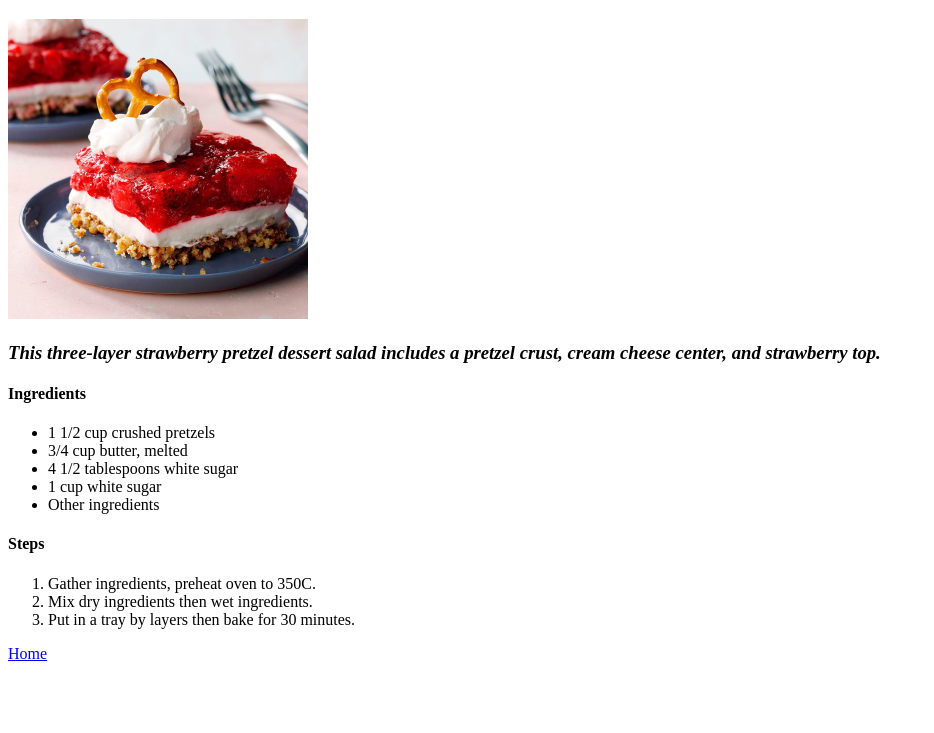
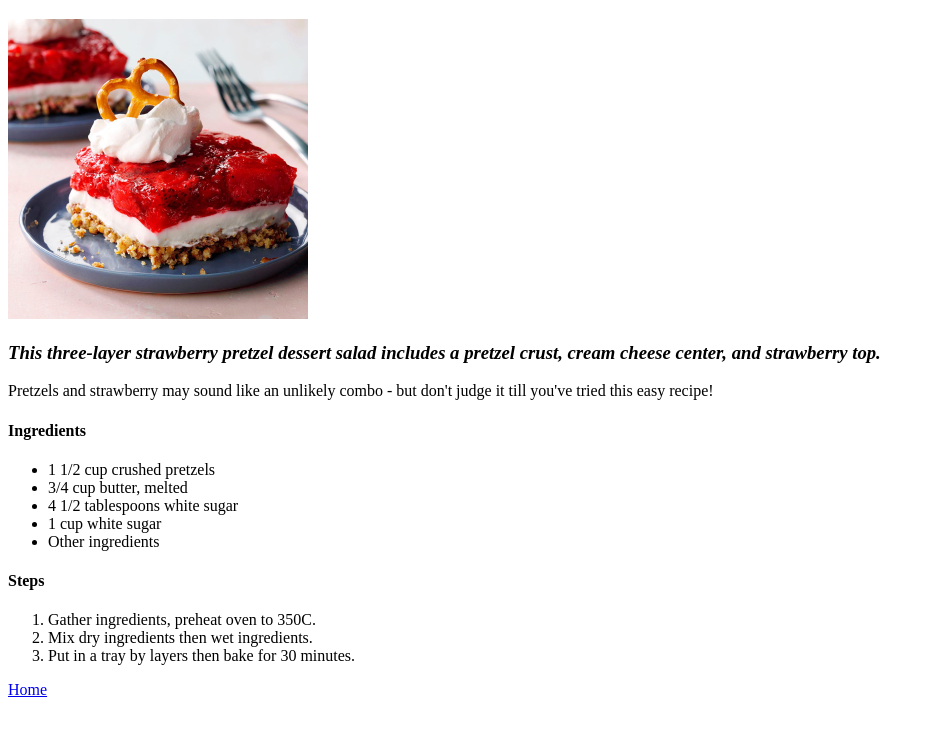
Before and after one commit to madhav-mk/odin-recipes, a plain HTML site: page recipes/strawberrypretzel.html in a window 1280 px wide. Shown: the part 61-794 px from the top of the page, without its empty margins (0-934 px from the left). Drawn offline with Linux system fonts and the light colour scheme.

Commit message:
Added description paragraph for strawberry pretzel

```diff
--- a/recipes/strawberrypretzel.html
+++ b/recipes/strawberrypretzel.html
@@ -9,6 +9,7 @@
     <h1>Judy's Strawberry Pretzel Salad</h1>
     <img src="../images/strawberrypretzel.jpg" height="300">
     <h3><em>This three-layer strawberry pretzel dessert salad includes a pretzel crust, cream cheese center, and strawberry top.</em></h3>
+    <p>Pretzels and strawberry may sound like an unlikely combo - but don't judge it till you've tried this easy recipe!</p>
     <h4>Ingredients</h4>
         <ul>
             <li>1 1/2 cup crushed pretzels</li>
```
